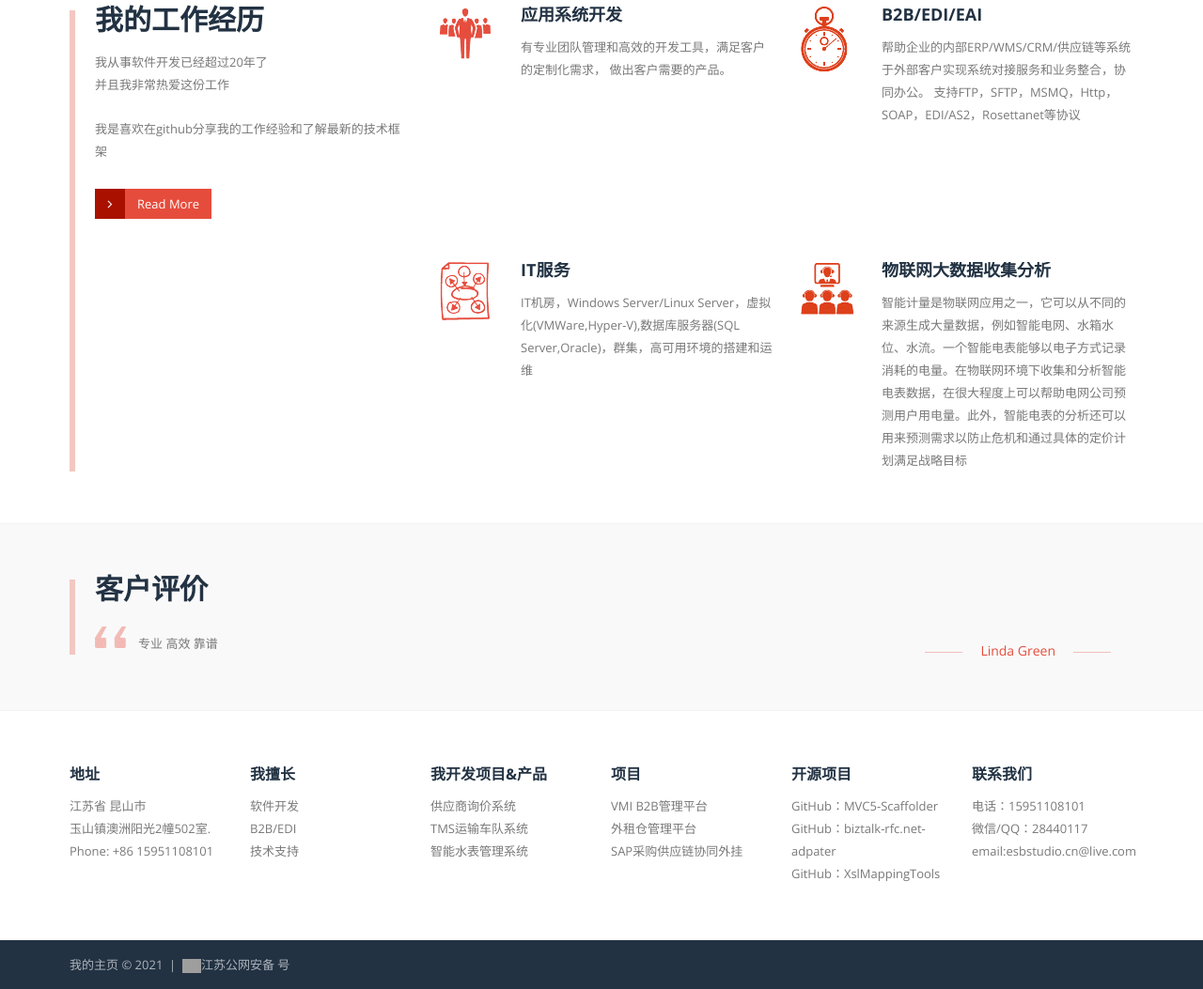
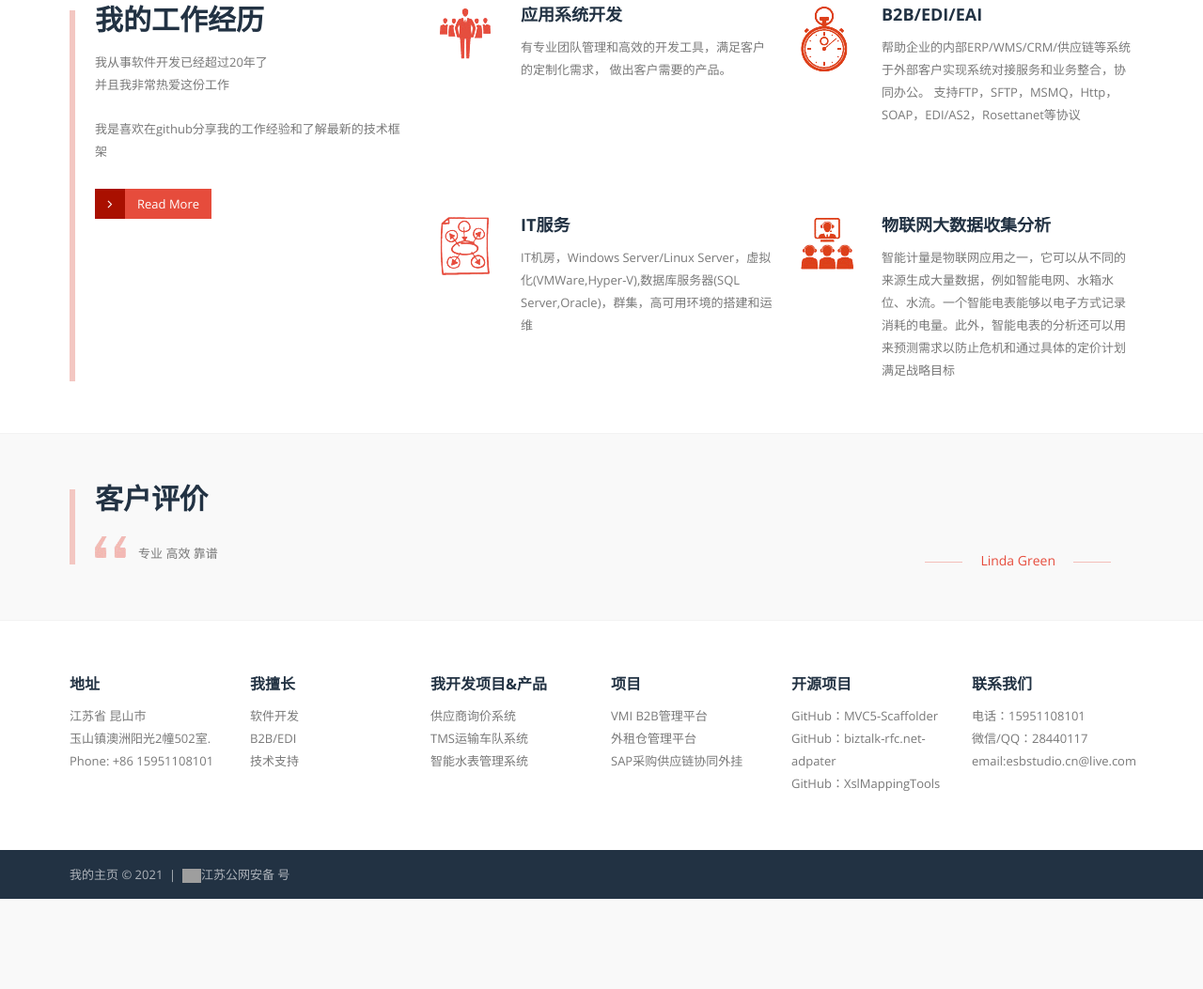
Before and after one commit to neozhu/WebSite, a website: page index.html in a window 1280 px wide. Shown: the part 902-1955 px from the top of the page at 94% size. After the commit the page ends 1859 px from the top, so only its background shows below. Drawn offline with nearby package versions, Linux system fonts and the light colour scheme; grey boxes are pictures that could not be loaded; files whose address does not match are found by name.

Commit message:
Update index.html

```diff
--- a/index.html
+++ b/index.html
@@ -183,7 +183,7 @@
                                         <h4>
                                             <a href="#">物联网大数据收集分析</a>
                                         </h4>
-                                        <p>智能计量是物联网应用之一，它可以从不同的来源生成大量数据，例如智能电网、水箱水位、水流。一个智能电表能够以电子方式记录消耗的电量。在物联网环境下收集和分析智能电表数据，在很大程度上可以帮助电网公司预测用户用电量。此外，智能电表的分析还可以用来预测需求以防止危机和通过具体的定价计划满足战略目标 </p>
+                                        <p>智能计量是物联网应用之一，它可以从不同的来源生成大量数据，例如智能电网、水箱水位、水流。一个智能电表能够以电子方式记录消耗的电量。此外，智能电表的分析还可以用来预测需求以防止危机和通过具体的定价计划满足战略目标 </p>
                                     </div>
                                 </div>
                             </div>
```
